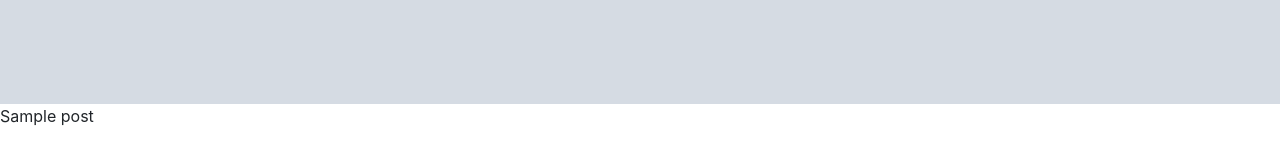
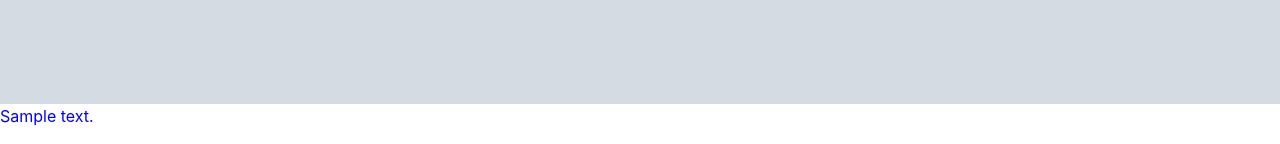
Before and after one commit to purple-phoenix/dailyprogrammer-blog, a Django app: page /post/1/ in a window 1280 px wide. Shown: the part 912-1056 px from the top of the page. Run offline with Django 3.2, Linux system fonts and the light colour scheme; tables that the repository leaves empty hold one stand-in row (values such as "Sample post"); grey boxes marked "Sample" are stand-in pictures; some libraries are stand-ins or nearby versions.

Commit message:
Add static style sheet

```diff
--- /dev/null
+++ b/blog/static/style.css
@@ -0,0 +1,3 @@
+.center {
+      color:blue
+}
--- a/blog/templates/base.html
+++ b/blog/templates/base.html
@@ -1,5 +1,6 @@
+{% load static %}
 <link rel="stylesheet" href="https://stackpath.bootstrapcdn.com/bootstrap/4.1.3/css/bootstrap.min.css" integrity="sha384-MCw98/SFnGE8fJT3GXwEOngsV7Zt27NXFoaoApmYm81iuXoPkFOJwJ8ERdknLPMO" crossorigin="anonymous">
-
+<link rel="stylesheet" type="text/css" href="{% static 'style.css' %}">
 {% block page_content %}{% endblock %}
 
 <script src="https://code.jquery.com/jquery-3.3.1.slim.min.js" integrity="sha384-q8i/X+965DzO0rT7abK41JStQIAqVgRVzpbzo5smXKp4YfRvH+8abtTE1Pi6jizo" crossorigin="anonymous"></script>
--- a/blog/templates/make_post.html
+++ b/blog/templates/make_post.html
@@ -4,6 +4,6 @@
 
 <h1>Make a Post</h1>
 
-<
+
 
 {% endblock %}
--- a/blog/templates/post_detail.html
+++ b/blog/templates/post_detail.html
@@ -1,9 +1,10 @@
 {% extends "base.html" %}
 {% load static %}
 {% block page_content %}
-
 <h1>{{post.title}} By {{post.author}}  || {{post.get_status_str}}</h1>
 <img class="card-img-top" src="{{ post.picture }}">
-<p>{{post}}</p>
+<p class="center">
+    {{post.content}}
+</p>
 
 {% endblock %}
```
